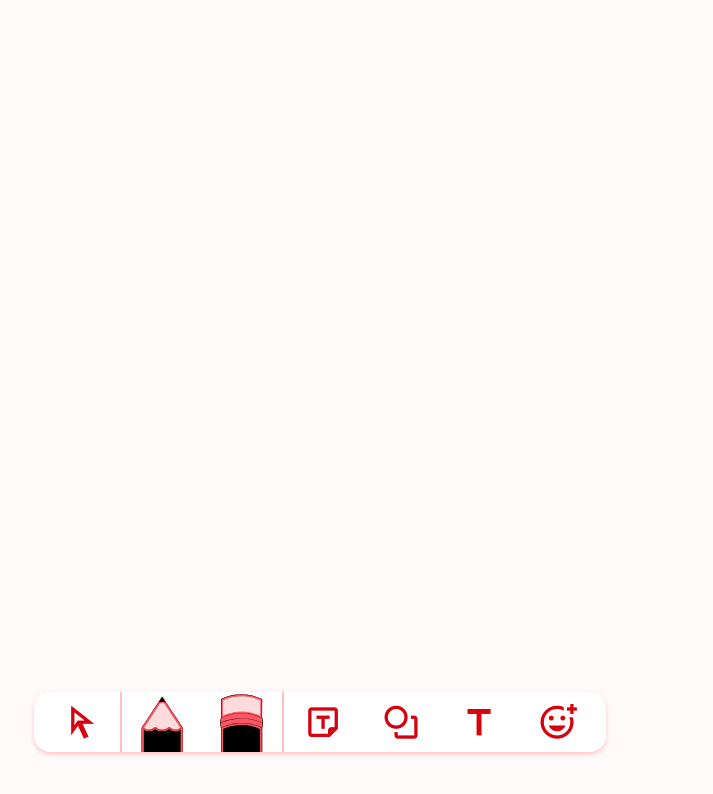
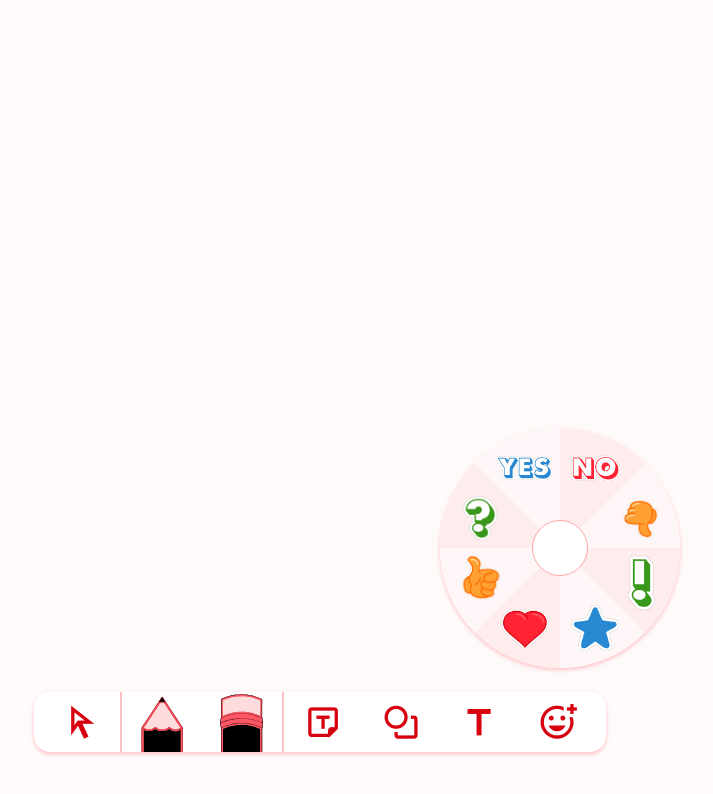
Before and after one commit to Dmytrii-Mehalatii/Your_Canva, a Next.js app: page / in a window 1280 px wide. Both pictures are taken after a click on the button "add_reaction". Shown: the top 794 px of the page, without its empty margins (320-1033 px from the left). Built offline with nearby package versions, Linux system fonts and the light colour scheme; a web font is replaced by a local one.

Commit message:
Added a sticker functionality

```diff
--- a/app/page.tsx
+++ b/app/page.tsx
@@ -7,7 +7,6 @@ import { ColorProvider } from "@/lib/utils/useColorContext";
 import ToolBar from "@/components/ToolBar";
 import Cursor from "@/components/Cursor";
 import RubberToolbar from "@/components/RubberToolbar";
-import Image from "next/image";
 import { FontProvider } from "@/lib/utils/useFontContext";
 import StickerBar from "@/components/StickerToolbar";
 
@@ -15,17 +14,18 @@ export default function Home() {
   const [draw, setDraw] = useState(false);
   const [drawIn, setDrawIn] = useState(false);
   const [rabOut, setRabOut] = useState(false);
-  const [stickerBar, setStickerBar] = useState(true);
+  const [stickerBar, setStickerBar] = useState(false);
+  const [choosenSticker, setChoosenSticker] = useState("");
+  const [stickerSize, setStickerSize] = useState<number[]>([]);
   const [brushSize, setBrushSize] = useState<number>(12);
-  const [tool, setTool] = useState<"pen" | "rubber" | "text" | "other">(
-    "other"
-  );
+  const [tool, setTool] = useState<
+    "pen" | "rubber" | "text" | "sticker" | "other"
+  >("other");
 
   const [showCustom, setShowCustom] = useState(true);
 
   const [clearAll, setClearAll] = useState(false);
 
-  const [mapSrc, setMapSrc] = useState<string | null>(null);
   return (
     <ColorProvider>
       <FontProvider>
@@ -51,18 +51,12 @@ export default function Home() {
           />
         )}
 
-        {stickerBar && <StickerBar />}
-
-        {mapSrc && (
-          <div className="absolute top-4 right-4 rounded-lg overflow-hidden bg-white shadow-[0_2px_4px_0_rgba(255,192,196,1)]">
-            <Image
-              src={`${mapSrc}`}
-              alt="whiteboard map"
-              width={300}
-              height={160}
-              className=" object-contain"
-            />
-          </div>
+        {stickerBar && (
+          <StickerBar
+            choosenSticker={choosenSticker}
+            setStickerSize={setStickerSize}
+            setChoosenSticker={setChoosenSticker}
+          />
         )}
 
         <ToolBar
@@ -86,9 +80,11 @@ export default function Home() {
           setRabOut={setRabOut}
           showCustom={showCustom}
           setShowCustom={setShowCustom}
+          stickerBar={stickerBar}
+          choosenSticker={choosenSticker}
           clearAll={clearAll}
           setClearAll={setClearAll}
-          setMapSrc={setMapSrc}
+          stickerSize={stickerSize}
         />
       </FontProvider>
     </ColorProvider>
--- a/components/StickerToolbar.tsx
+++ b/components/StickerToolbar.tsx
@@ -1,12 +1,22 @@
 import Image from "next/image";
 
-export default function StickerBar() {
+export default function StickerBar(props: {
+  choosenSticker: string;
+  setChoosenSticker: (p: string) => void;
+  setStickerSize: (p: number[]) => void;
+}) {
   return (
     <div className="w-60 h-60 border-[conic-gradient()]  bg-[conic-gradient(#ffecec_0deg_45deg,#fff7f7_45deg_90deg,#ffecec_90deg_135deg,#fff7f7_135deg_180deg,#ffecec_180deg_225deg,#fff7f7_225deg_270deg,#ffecec_270deg_315deg,#fff7f7_315deg_360deg)] rounded-full border-0 shadow-[0_2px_4px_0_rgba(255,192,196,1)] absolute left-1/2 -translate-x-1/2 ml-[240px] bottom-[132px]">
       <div className="absolute top-1/2 left-1/2 -translate-x-1/2 -translate-y-1/2 w-14 h-14 bg-white border-1 border-red-300 rounded-full z-10"></div>
 
       <div className="absolute inset-0 flex items-center justify-center">
-        <div className="absolute translate-y-[-80px] cursor-pointer translate-x-[-35px]  text-blue-600  font-bold text-xl">
+        <div
+          className="absolute translate-y-[-80px] cursor-pointer translate-x-[-35px]  text-blue-600  font-bold text-xl"
+          onClick={() => {
+            props.setChoosenSticker("/yes2.png");
+            props.setStickerSize([140, 62.5]);
+          }}
+        >
           <Image
             src="/yes2.png"
             alt="image"
@@ -14,7 +24,13 @@ export default function StickerBar() {
             height={30}
           />
         </div>
-        <div className="absolute translate-y-[-80px] cursor-pointer translate-x-[35px]  text-red-500 font-bold text-xl">
+        <div
+          className="absolute translate-y-[-80px] cursor-pointer translate-x-[35px]  text-red-500 font-bold text-xl"
+          onClick={() => {
+            props.setChoosenSticker("/no.png");
+            props.setStickerSize([140, 62.5]);
+          }}
+        >
           <Image
             src="/no.png"
             alt="image"
@@ -22,7 +38,13 @@ export default function StickerBar() {
             height={30}
           />
         </div>
-        <div className="absolute translate-y-[-30px] cursor-pointer translate-x-[-80px]  text-green-600 text-3xl">
+        <div
+          className="absolute translate-y-[-30px] cursor-pointer translate-x-[-80px]  text-green-600 text-3xl"
+          onClick={() => {
+            props.setChoosenSticker("/questionMark.png");
+            props.setStickerSize([80, 80]);
+          }}
+        >
           <Image
             src="/questionMark.png"
             alt="image"
@@ -30,7 +52,13 @@ export default function StickerBar() {
             height={100}
           />
         </div>
-        <div className="absolute translate-y-[-30px] cursor-pointer translate-x-[80px] text-orange-500 text-3xl">
+        <div
+          className="absolute translate-y-[-30px] cursor-pointer translate-x-[80px] text-orange-500 text-3xl"
+          onClick={() => {
+            props.setChoosenSticker("/handDown.png");
+            props.setStickerSize([100, 100]);
+          }}
+        >
           <Image
             src="/handDown.png"
             alt="image"
@@ -38,7 +66,13 @@ export default function StickerBar() {
             height={80}
           />
         </div>
-        <div className="absolute translate-y-[30px] cursor-pointer translate-x-[-80px]  text-yellow-500 text-3xl">
+        <div
+          className="absolute translate-y-[30px] cursor-pointer translate-x-[-80px]  text-yellow-500 text-3xl"
+          onClick={() => {
+            props.setChoosenSticker("/handUp.png");
+            props.setStickerSize([100, 100]);
+          }}
+        >
           <Image
             src="/handUp.png"
             alt="image"
@@ -46,7 +80,13 @@ export default function StickerBar() {
             height={80}
           />
         </div>
-        <div className="absolute translate-y-[80px] cursor-pointer translate-x-[-35px]  text-red-500 text-3xl">
+        <div
+          className="absolute translate-y-[80px] cursor-pointer translate-x-[-35px]  text-red-500 text-3xl"
+          onClick={() => {
+            props.setChoosenSticker("/heartEmote.png");
+            props.setStickerSize([100, 100]);
+          }}
+        >
           <Image
             src="/heartEmote.png"
             alt="image"
@@ -54,7 +94,13 @@ export default function StickerBar() {
             height={100}
           />
         </div>
-        <div className="absolute translate-y-[80px] cursor-pointer translate-x-[35px]  text-blue-500 text-3xl">
+        <div
+          className="absolute translate-y-[80px] cursor-pointer translate-x-[35px]  text-blue-500 text-3xl"
+          onClick={() => {
+            props.setChoosenSticker("/star.png");
+            props.setStickerSize([100, 100]);
+          }}
+        >
           <Image
             src="/star.png"
             alt="image"
@@ -62,7 +108,13 @@ export default function StickerBar() {
             height={100}
           />
         </div>
-        <div className="absolute translate-y-[35px] cursor-pointer translate-x-[80px] text-green-600 text-3xl">
+        <div
+          className="absolute translate-y-[35px] cursor-pointer translate-x-[80px] text-green-600 text-3xl"
+          onClick={() => {
+            props.setChoosenSticker("/blablamark.png");
+            props.setStickerSize([70, 90]);
+          }}
+        >
           <Image
             src="/blablamark.png"
             alt="image"
--- a/components/ToolBar.tsx
+++ b/components/ToolBar.tsx
@@ -10,8 +10,8 @@ export default function ToolBar(props: {
   setDrawIn: (p: boolean) => void;
   rabOut: boolean;
   setRabOut: (p: boolean) => void;
-  tool: "pen" | "rubber" | "text" | "other";
-  setTool: (p: "pen" | "rubber" | "text" | "other") => void;
+  tool: "pen" | "rubber" | "text" | "sticker" | "other";
+  setTool: (p: "pen" | "rubber" | "text" | "sticker" | "other") => void;
   stickerBar: boolean;
   setStickerBar: (p: boolean) => void;
 }) {
@@ -104,10 +104,10 @@ export default function ToolBar(props: {
         bigBox={true}
         onClick={() => {
           props.setStickerBar(!props.stickerBar);
+          props.setTool("sticker");
           props.setDraw(false);
           props.setRabOut(false);
           props.setDrawIn(false);
-          props.setTool("other");
         }}
       />
     </div>
```
Also changed, not shown: components/canva/page.tsx (+89 -15 lines).
